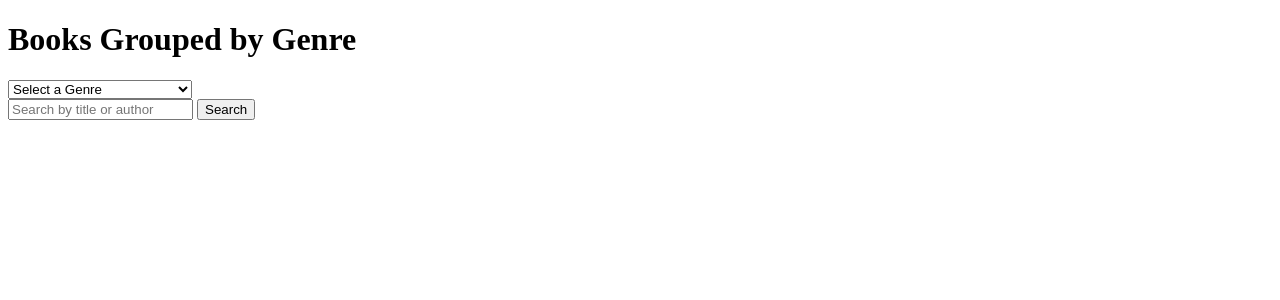
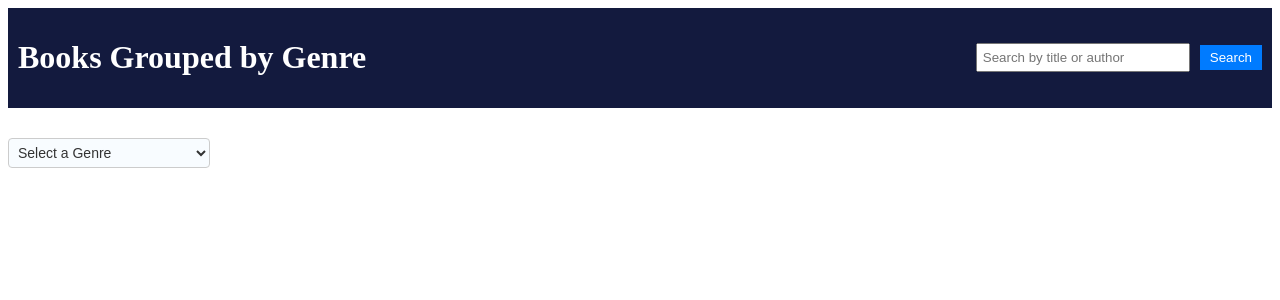
Before and after one commit to PBP-A10/TenfoldLit, a Django app: page /searchAndFilters/ in a window 1280 px wide. Shown: the top 300 px of the page. Run offline with Django 4.2, Linux system fonts and the light colour scheme; data comes from the database, SQL or seed files in the repository.

Commit message:
update css

```diff
--- a/searchAndFilters/templates/genre_grouping.html
+++ b/searchAndFilters/templates/genre_grouping.html
@@ -6,7 +6,13 @@
 {% block content %}
 
 <!-- genre_grouping.html -->
-<h1>Books Grouped by Genre</h1>
+<div class="navbar">
+    <h1>Books Grouped by Genre</h1>
+    <div class="search-bar">
+        <input type="text" id="search-input" placeholder="Search by title or author">
+        <button onclick="searchBooks()">Search</button>
+    </div>
+</div>
 
 <div id="genre-dropdown">
     <!-- Create a dropdown for selecting a genre -->
@@ -16,11 +22,6 @@
             <option value="{{ genre }}">{{ genre }}</option>
         {% endfor %}
     </select>
-</div>
-
-<div id="search-bar">
-    <input type="text" id="search-input" placeholder="Search by title or author">
-    <button onclick="searchBooks()">Search</button>
 </div>
 
 <div id="book-list">
@@ -86,4 +87,48 @@
 
 </script>
 
+<style>
+    /* Add your CSS styles here */
+    .navbar {
+        display: flex;
+        justify-content: space-between;
+        align-items: center;
+        background-color: #131a3e;
+        color: #fff;
+        padding: 10px;
+    }
+
+    .search-bar {
+        display: flex;
+        align-items: center;
+    }
+
+    .search-bar input {
+        width: 200px;
+        padding: 5px;
+        margin-right: 10px;
+    }
+
+    .search-bar button {
+        background-color: #007bff;
+        color: #fff;
+        border: none;
+        padding: 5px 10px;
+        cursor: pointer;
+    }
+
+    #genre-select {
+        padding: 5px;
+        border: 1px solid #ccc;
+        border-radius: 4px;
+        background-color: #f8fcff;
+        color: #333;
+        font-size: 14px;
+        margin-top: 30px;
+    }
+
+    .content {
+        /* Add content styles here */
+    }
+</style>
 {% endblock content %}
```
